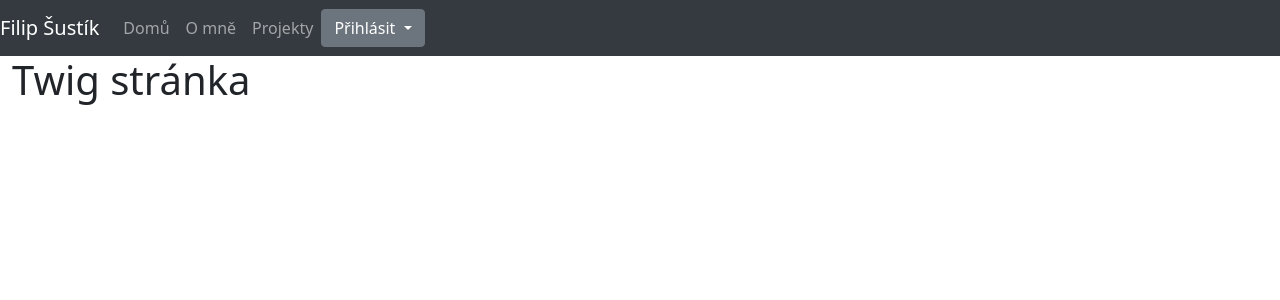
After one commit to fifsus/symfony-tutorial, a Symfony app: template templates/home/index.html.twig in a window 1280 px wide. The commit adds this page. Shown: the top 300 px of the page. Run offline with Twig, Linux system fonts and the light colour scheme; the template is opened without the code that fills it, so the values that code supplies are empty; some libraries are stand-ins or nearby versions.

Commit message:
Continue with tutorial.

```diff
--- a/templates/base.html.twig
+++ b/templates/base.html.twig
@@ -2,12 +2,74 @@
 <html>
     <head>
         <meta charset="UTF-8">
-        <title>{% block title %}Welcome!{% endblock %}</title>
+        <title>{% block title %}Filipova osobní stránka{% endblock %}</title>
+        <!--<link rel="stylesheet" type="text/css" href="{{'..\..\vendor\twbs\bootstrap\scss\bootstrap.scss'}}">-->
+        <link href="https://cdn.jsdelivr.net/npm/bootstrap@5.0.0-beta1/dist/css/bootstrap.min.css" rel="stylesheet" integrity="sha384-giJF6kkoqNQ00vy+HMDP7azOuL0xtbfIcaT9wjKHr8RbDVddVHyTfAAsrekwKmP1" crossorigin="anonymous">
         {% block stylesheets %}{% endblock %}
 
         {% block javascripts %}{% endblock %}
     </head>
     <body>
-        {% block body %}{% endblock %}
+        <header>{% block navbar %}
+            <nav class="navbar navbar-expand navbar-dark flex-column flex-md-row" style="background-color: #343a40;" role="navigation" id="main_navbar">
+                <a class="navbar-brand" href="https://www.sustik.cz">Filip Šustík</a>
+                <button class="navbar-toggler" type="button" data-toggle="collapse" data-target="#navbarText" aria-controls="navbarText" aria-expanded="false" aria-label="Toggle navigation">
+                    <span class="navbar-toggler-icon"></span>
+                </button>
+                <div class="collapse navbar-collapse" id="navbarText">
+                    <ul class="navbar-nav mr-auto">
+                        <li class="nav-item" id="nav_home">
+                            <a class="nav-link" href="{{path('home')}}">Domů</a>
+                        </li>
+                        <li class="nav-item" id="nav_about">
+                            <a class="nav-link" href="{{path('about')}}">O mně</a>
+                        </li>
+                        <li class="nav-item" id="nav_projects">
+                            <a class="nav-link" href="{{path('projects')}}">Projekty</a>
+                        </li>
+                    </ul>
+
+                    <div class="btn-group">
+                        <button type="button" class="btn btn-secondary dropdown-toggle" data-toggle="dropdown" aria-haspopup="true" aria-expanded="false">
+                            Přihlásit
+                        </button>
+                        <div class="dropdown-menu dropdown-menu-right">
+
+                                    <form>
+                                    <div class="form-group">
+                                    <label for="uname">Uživatelské jméno</label>
+                                    <input type="text" class="form-control" id="uname" aria-describedby="username" placeholder="Uživatelské jméno">
+                                    </div>
+                                    <div class="form-group">
+                                    <label for="pass">Heslo</label>
+                                    <input type="password" class="form-control" id="pass" placeholder="Heslo">
+                                    </div>
+                                    <div class="form-group form-check">
+                                    <input type="checkbox" class="form-check-input" id="remember">
+                                    <label class="form-check-label" for="remember">Zapamatovat?</label>
+                                    </div>
+                                    <div class="dropdown-item" onclick="login()" id="login_btn">Přihlásit</div>
+                                    </form>
+
+                        </div>
+                    </div>
+
+
+                </div>
+            </nav>
+
+            <!-- MODAL -->
+            <div class="modal fade" id="modal" tabindex="-1" role="dialog" aria-labelledby="ModalTitle" aria-hidden="true">
+                <div class="modal-dialog modal-dialog-centered modal-lg" role="document" id="modal_inside">
+                </div>
+            </div>
+            {% endblock %}
+        </header>
+
+
+        <div class="container-fluid">
+            {% block body %}{% endblock %}
+        </div>
     </body>
+    <!--<script type="text/javascript" src="{{'..\..\vendor\twbs\bootstrap\js\index.esm.js'}}"></script>-->
 </html>
--- /dev/null
+++ b/templates/home/index.html.twig
@@ -0,0 +1,5 @@
+{% extends('base.html.twig') %}
+
+{% block body %}
+<h1>Twig stránka</h1>
+{% endblock %}
--- /dev/null
+++ b/templates/projects/projects.html.twig
@@ -0,0 +1,5 @@
+{% extends('base.html.twig') %}
+
+{% block body %}
+<h1>Projects stránka</h1>
+{% endblock %}
```
Also changed, not shown: composer.json (+5 -4 lines), src/Controller/MainController.php (+19 -2 lines), templates/home/custom.html.twig (added, +8 -0 lines), 2 other files.
